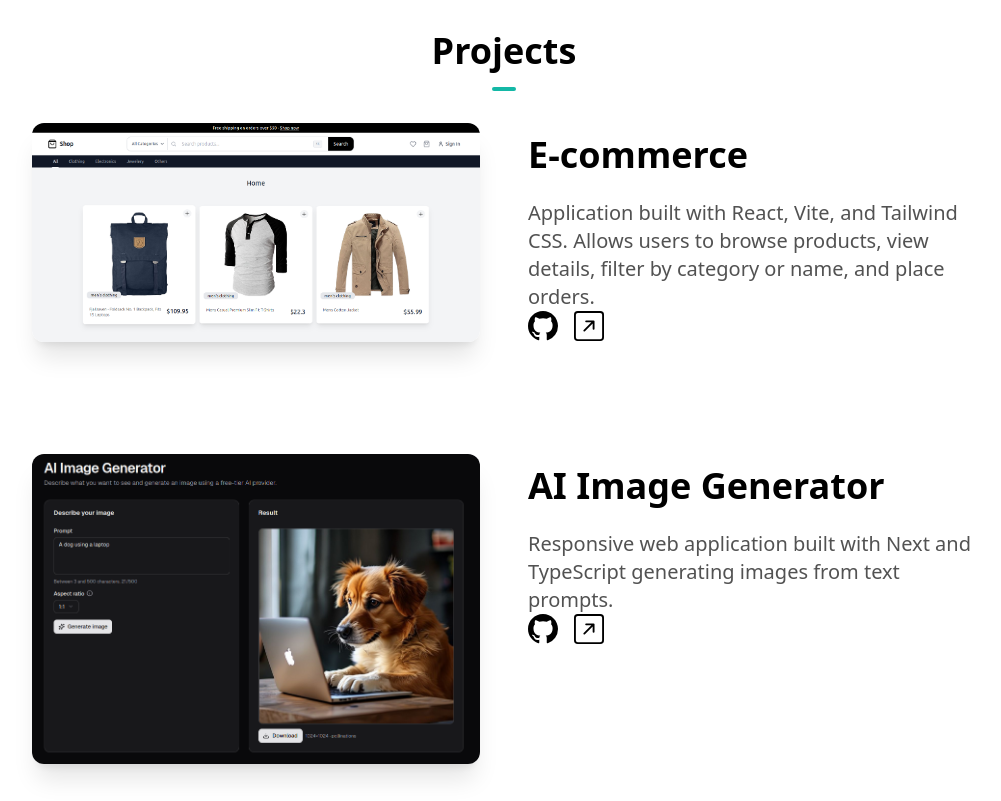
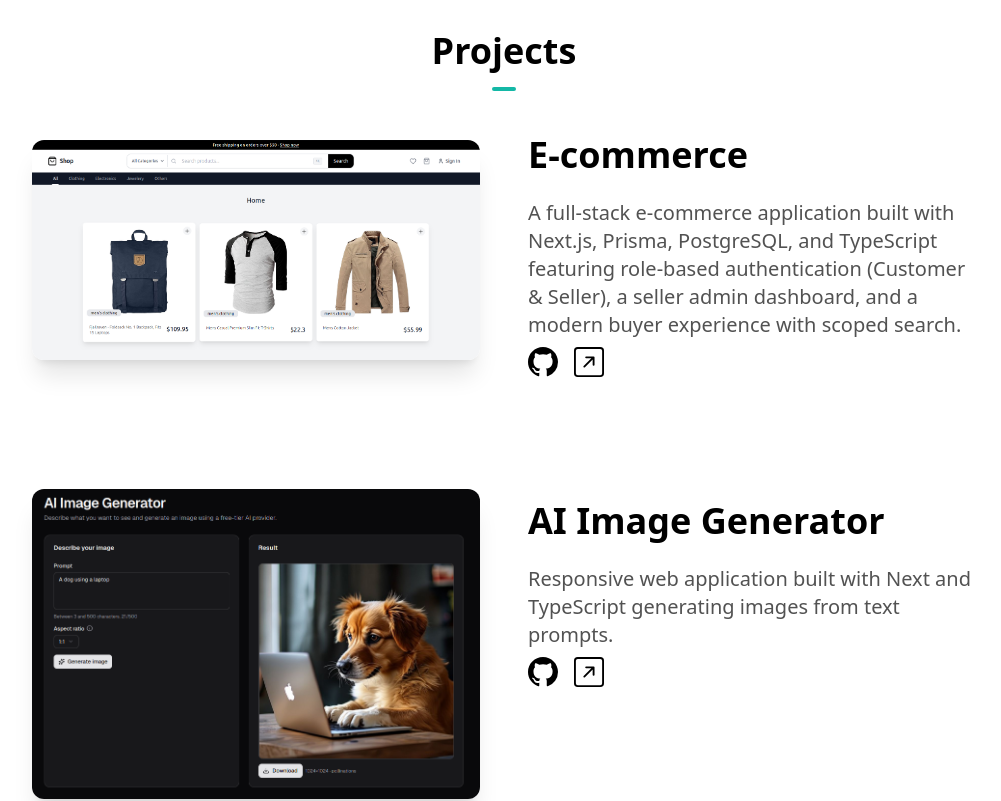
Before and after one commit to Elkinrodriguez03/Portfolio-website, a Next.js app: page / in a window 1280 px wide. Shown: the part 1640-2441 px from the top of the page, without its empty margins (136-1137 px from the left). Built offline with nearby package versions, Linux system fonts and the light colour scheme.

Commit message:
feat: updated project section info

```diff
--- a/src/components/ProjectsSection.tsx
+++ b/src/components/ProjectsSection.tsx
@@ -18,7 +18,7 @@ const ProjectsSection = () => {
                         <div key={project.name}>
                             <SlideUp offset="-300px 0px -300px 0px">
                                 <div className="flex flex-col animate-slideUpCubiBezier md:flex-row md:space-x-12">
-                                    <div className="md:w-1/2">
+                                    <div className="md:w-1/2 flex items-center">
                                         <Link href={project.link} target="_blank">
                                             <Image
                                                 src={project.image}
@@ -36,7 +36,7 @@ const ProjectsSection = () => {
                                         <p className="text-xl leading-7 mb-4x text-neutral-600 dark:text-neutral-400">
                                             {project.description}
                                         </p>
-                                        <div className="flex flex-row align-bottom space-x-4">
+                                        <div className="flex flex-row align-bottom space-x-4 mt-2">
                                             <Link href={project.github} target="_blank">
                                                 <BsGithub
                                                     size={30}
--- a/src/data/projects.ts
+++ b/src/data/projects.ts
@@ -10,7 +10,7 @@ export const projects: Project[] = [
   {
     name: "E-commerce",
     description:
-      "Application built with React, Vite, and Tailwind CSS. Allows users to browse products, view details, filter by category or name, and place orders.",
+      "A full-stack e-commerce application built with Next.js, Prisma, PostgreSQL, and TypeScript featuring role-based authentication (Customer & Seller), a seller admin dashboard, and a modern buyer experience with scoped search.",
     image: "/images/ecommerce.png",
     github: "https://github.com/Elkinrodriguez03/E-commerce_frontend",
     link: "https://e-commerce-frontend-eta.vercel.app/",
```
